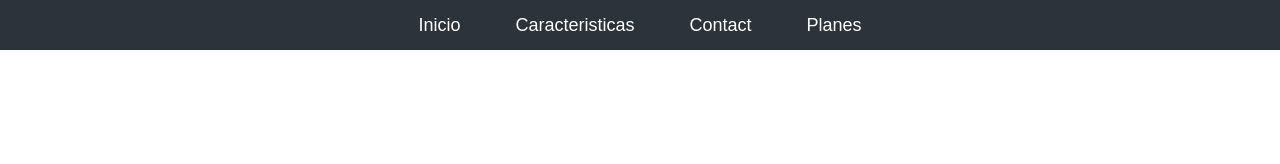
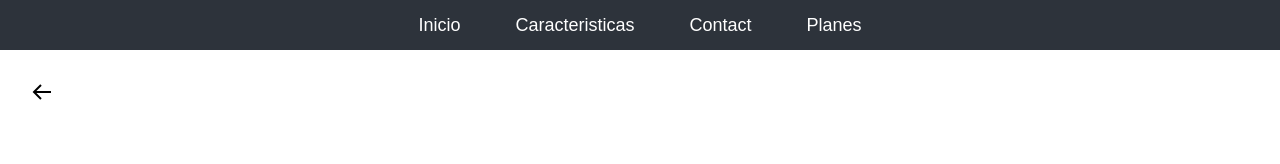
Before and after one commit to crescowboy/appwebfitness, a React (Create React App) app: page /registro in a window 1280 px wide. Shown: the top 164 px of the page. Built offline with nearby package versions, Linux system fonts and the light colour scheme.

Commit message:
agregando boton volver en registroPlanes

```diff
--- a/package.json
+++ b/package.json
@@ -9,6 +9,7 @@
     "axios": "^1.4.0",
     "react": "^18.2.0",
     "react-dom": "^18.2.0",
+    "react-icons": "^4.10.1",
     "react-router-dom": "^6.14.1",
     "react-scripts": "5.0.1",
     "react-toastify": "^9.1.3",
--- a/src/index.css
+++ b/src/index.css
@@ -409,14 +409,35 @@ header{
   font-size: 18px;
   box-shadow: 0px 2px 5px rgba(0, 0, 0, 0.2);
 }
-/*
-.registro-planes button:hover {
-  background-color: rgb(218, 218, 0);
-} */
+
 
 .registro-padre{
   display: flex;
   align-items: center;
   justify-content: center;
   height: 100vh;
+  position: relative;
 }
+
+.icon-back{
+  display: flex;
+  align-items: center;
+  justify-content: center;
+  font-size: 30px;
+  padding: 10px;
+  border: none;
+  border-radius: 5px;
+  background-color: white;
+  color: black;
+  cursor: pointer;
+
+  position: absolute;
+  top: 20px;
+  left: 20px;
+  font-size: 24px;
+}
+
+.icon-back:hover{
+  background-color: rgb(234, 234, 234);
+  border-radius: 50%;
+}
--- a/src/paginas/RegistroPlan.jsx
+++ b/src/paginas/RegistroPlan.jsx
@@ -2,6 +2,8 @@ import React, { useState } from 'react';
 import Nav from '../Nav';
 import Swal from 'sweetalert2';
 import { useNavigate } from 'react-router-dom';
+import { BiArrowBack } from 'react-icons/bi';
+
 
 
 const RegistroPlan = () => {
@@ -38,6 +40,10 @@ const RegistroPlan = () => {
 
   };
 
+  const regresar = ()=>{
+    navigate('/')
+  }
+
   return (
     <div>
         <header>
@@ -48,7 +54,12 @@ const RegistroPlan = () => {
         </header>
     <div className='registro-padre'>
 
+      <button className='icon-back' onClick={regresar}>
+        <BiArrowBack></BiArrowBack>
+
+        </button>
     <div className='registro-planes'>
+
 
       <h1>Registro de Planes</h1>
       <form onSubmit={handleRegistro}>
```
Also changed, not shown: 1 other file (tests, documents, lock files or other folders).
